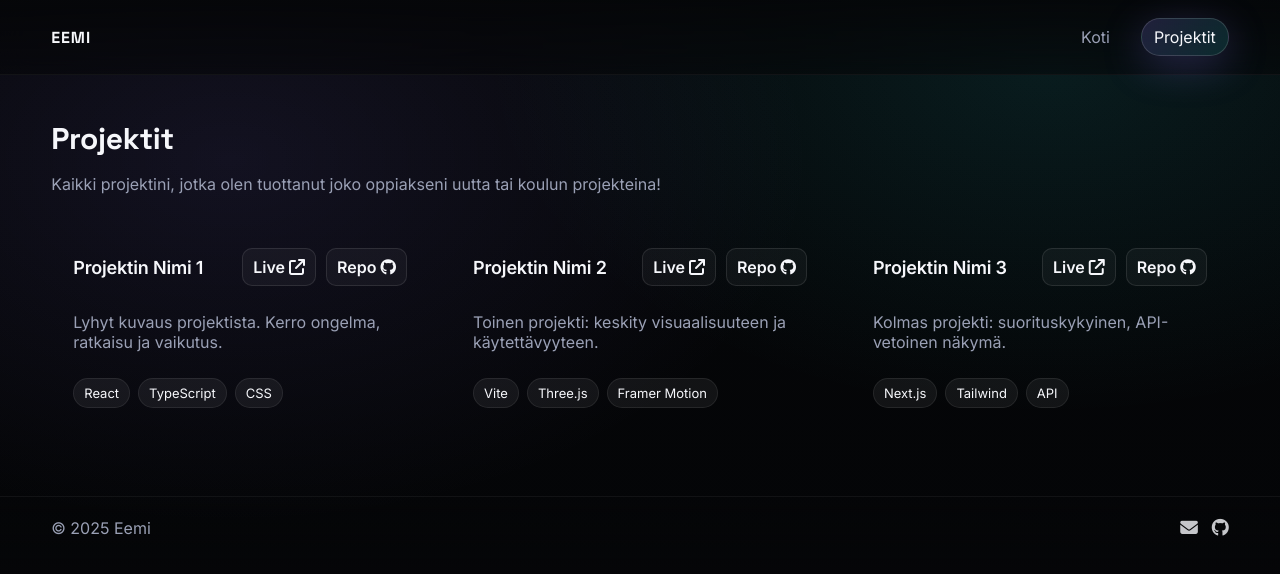
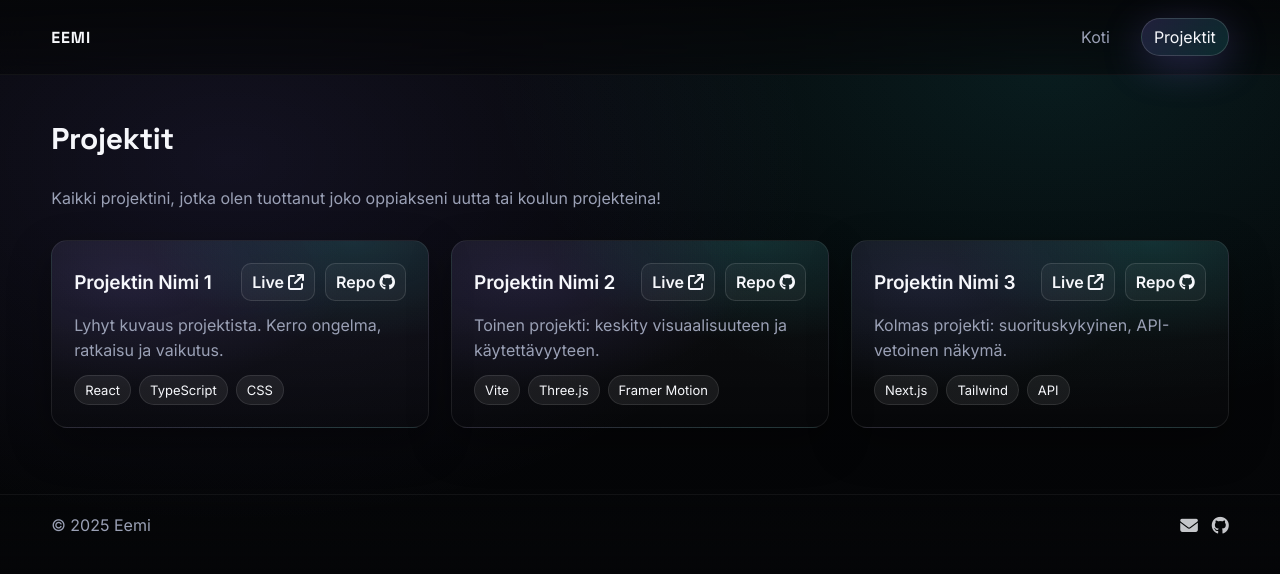
Before and after one commit to Eemi00/portfolio, a React (Vite) app: page /projects in a window 1280 px wide. Shown: the top 574 px of the page. Built offline with nearby package versions, Linux system fonts and the light colour scheme.

Commit message:
Fixattu paljon bugeja ja tyylityksiä

```diff
--- a/src/pages/Projects.css
+++ b/src/pages/Projects.css
@@ -10,3 +10,9 @@
     grid-template-columns: repeat(auto-fit, minmax(280px, 1fr));
     gap: clamp(14px, 3vw, 22px);
 }
+
+.projects-header {
+    display: flex;
+    flex-direction: column;
+    gap: 6px;
+}
--- a/src/styles/ProjectCard.css
+++ b/src/styles/ProjectCard.css
@@ -1,8 +1,36 @@
 .project {
+    position: relative;
+    overflow: hidden;
     padding: clamp(16px, 3vw, 22px);
     display: flex;
     flex-direction: column;
-    gap: 10px;
+    gap: 12px;
+    border-radius: clamp(12px, 2vw, 16px);
+    background:
+        radial-gradient(140% 140% at 20% 20%, rgba(143, 123, 255, 0.12), transparent 42%),
+        radial-gradient(120% 120% at 80% 0%, rgba(45, 226, 230, 0.12), transparent 45%),
+        linear-gradient(180deg, rgba(255, 255, 255, 0.04), rgba(255, 255, 255, 0.01));
+    border: 1px solid rgba(255, 255, 255, 0.08);
+    box-shadow: 0 16px 40px rgba(0, 0, 0, 0.35);
+    transition: transform var(--transition-strong), box-shadow var(--transition-strong), border-color var(--transition);
+}
+
+.project::after {
+    content: '';
+    position: absolute;
+    inset: 0;
+    background-image:
+        linear-gradient(90deg, rgba(255, 255, 255, 0.03) 1px, transparent 1px),
+        linear-gradient(0deg, rgba(255, 255, 255, 0.03) 1px, transparent 1px);
+    background-size: 160px, 160px;
+    opacity: 0.0;
+    pointer-events: none;
+}
+
+.project:hover {
+    transform: translateY(-3px);
+    box-shadow: 0 24px 60px rgba(0, 0, 0, 0.45), var(--glow);
+    border-color: rgba(255, 255, 255, 0.14);
 }
 
 .project-top {
@@ -15,7 +43,7 @@
 
 .project-top h3 {
     margin: 0;
-    font-size: 18px;
+    font-size: 19px;
     letter-spacing: -0.01em;
 }
 
@@ -29,8 +57,8 @@
     color: var(--text);
     padding: 8px 10px;
     border-radius: 10px;
-    border: 1px solid rgba(255, 255, 255, 0.1);
-    background: var(--panel);
+    border: 1px solid rgba(255, 255, 255, 0.12);
+    background: rgba(255, 255, 255, 0.04);
     transition: var(--transition-strong);
 }
 
@@ -38,6 +66,11 @@
     transform: translateY(-1px);
     border-color: rgba(255, 255, 255, 0.2);
     color: var(--accent-2);
+}
+
+.project p {
+    margin: 0;
+    line-height: 1.55;
 }
 
 .project-tags {
@@ -49,8 +82,14 @@
 .project-tags span {
     padding: 6px 10px;
     border-radius: 999px;
-    background: rgba(255, 255, 255, 0.06);
-    border: 1px solid rgba(255, 255, 255, 0.08);
+    background: rgba(255, 255, 255, 0.07);
+    border: 1px solid rgba(255, 255, 255, 0.1);
     font-size: 13px;
     color: var(--text);
+    transition: var(--transition);
 }
+
+.project-tags span:hover {
+    border-color: rgba(255, 255, 255, 0.18);
+    transform: translateY(-1px);
+}
```
